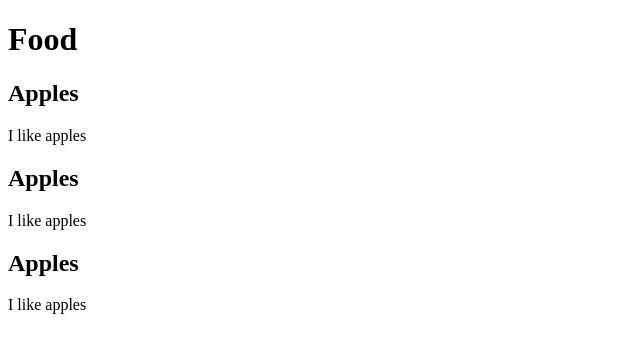
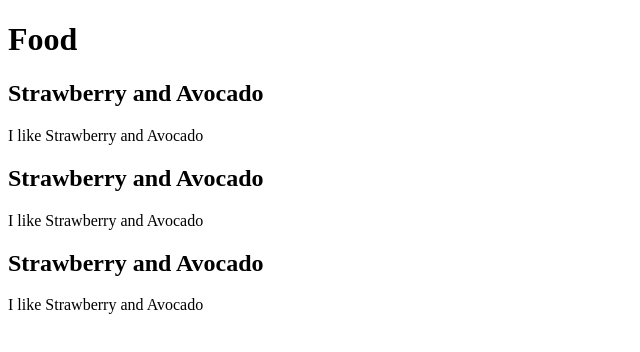
Before and after one commit to rafaellaurence09/webprog-it241-vuejs, a Vue app in the folder firstsfc/: page / in a window 1280 px wide. Shown: the top 352 px of the page, without its empty margins (0-640 px from the left). Built offline with nearby package versions, Linux system fonts and the light colour scheme.

Commit message:
added strawberry and avocado

```diff
--- a/firstsfc/src/components/FoodItem.vue
+++ b/firstsfc/src/components/FoodItem.vue
@@ -9,8 +9,8 @@
 export default {
   data() {
     return {
-      name: 'Apples',
-      message: 'I like apples'
+      name: 'Strawberry and Avocado',
+      message: 'I like Strawberry and Avocado'
     }
   }
 };
```
